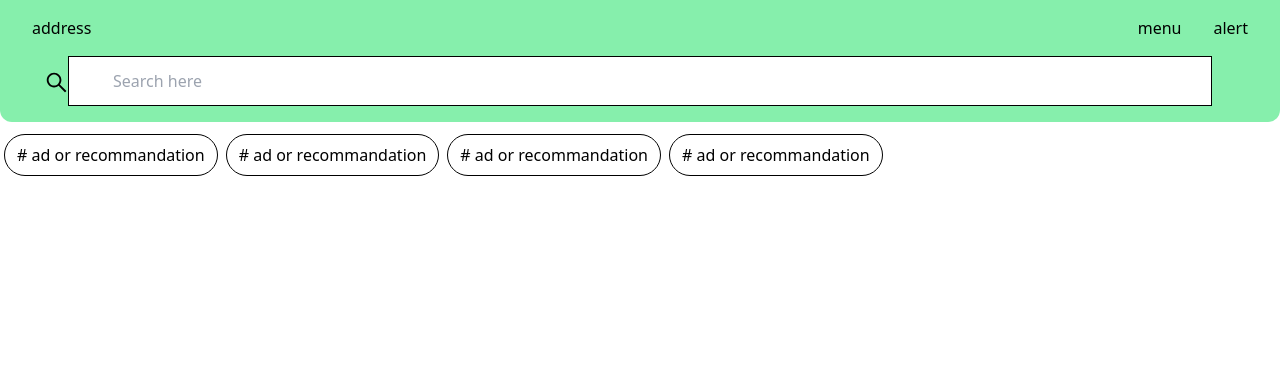
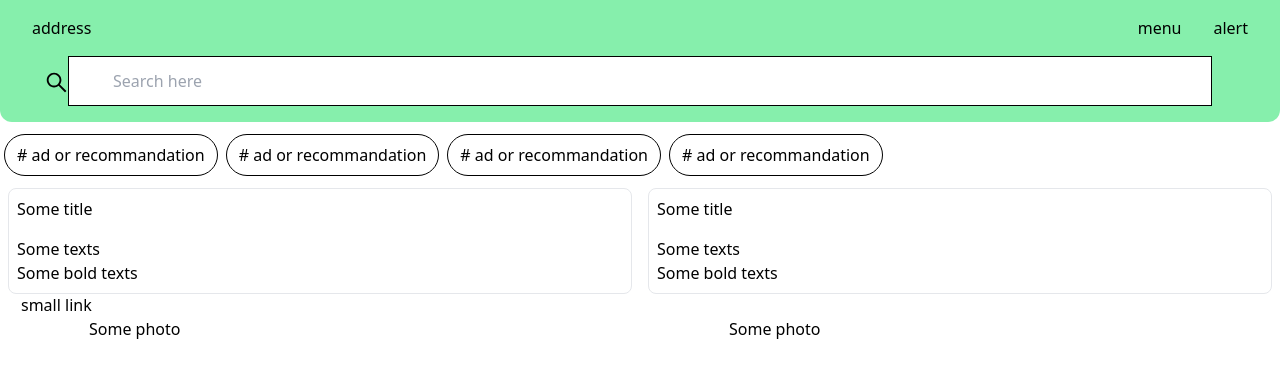
Before and after one commit to TheJ8467/serverless-react-ts, a React (Create React App) app: page / in a window 1280 px wide. Shown: the top 378 px of the page. Built offline with nearby package versions, Linux system fonts and the light colour scheme.

Commit message:
Begin to make main squares

```diff
--- a/src/components/App.tsx
+++ b/src/components/App.tsx
@@ -1,12 +1,14 @@
-import React, { FunctionComponent } from 'react';
-import BMSearchbar from './BMSearchbar';
-import BMAdbars from './BMAdbars';
+import { FunctionComponent } from 'react';
+import Searchbar from './Searchbar';
+import Linkbars from './Linkbars';
+import MainSquares from './main-screen/MainSquares';
 
 const App: FunctionComponent<{}> = () => {
   return (
     <>
-    <BMSearchbar />
-    <BMAdbars/>
+    <Searchbar />
+    <Linkbars/>
+    <MainSquares/>
     </>
   );
 }
--- a/src/components/BMAdbars.tsx
+++ b/src/components/Linkbars.tsx
@@ -1,6 +1,6 @@
-import React, { FunctionComponent as FC} from 'react';
+import { FunctionComponent as FC} from 'react';
 
-const BMAdbars: FC<{}> = () => {
+const Linkbars: FC<{}> = () => {
 
   return (
     <div className='flex overflow-x-auto hide-scrollbar'>
@@ -12,4 +12,4 @@ const BMAdbars: FC<{}> = () => {
   );
 }
 
-export default BMAdbars;
+export default Linkbars;
--- a/src/components/BMSearchbar.tsx
+++ b/src/components/Searchbar.tsx
@@ -1,7 +1,7 @@
-import React, { FunctionComponent as FC} from 'react';
+import { FunctionComponent as FC} from 'react';
 import { AiOutlineSearch } from 'react-icons/ai';
 
-const BMSearchbar: FC<{}> = () => {
+const Searchbar: FC<{}> = () => {
 
   return (
     <div className="container mx-auto pl-4 pr-4 bg-green-300 rounded-b-xl">
@@ -20,4 +20,4 @@ const BMSearchbar: FC<{}> = () => {
   );
 }
 
-export default BMSearchbar;
+export default Searchbar;
--- /dev/null
+++ b/src/components/main-screen/LargeSquare.tsx
@@ -0,0 +1,31 @@
+import { FunctionComponent as FC} from 'react';
+
+const LargeSqures: FC<{}> = () => {
+    return(
+        <div className='flex justify-center'>
+        <div className='mx-2 w-6/12 border rounded-lg '>
+            <h2 className='p-2'>Some title</h2>
+            <div className='p-2'>
+            <p>Some texts</p>
+            <p>Some bold texts</p>
+            </div>
+            <div className='pl-20 relative'>
+            <div className='absolute left-3' >small link</div>
+            <div className='absolute left-15 top-6' >Some photo</div>
+            </div>
+        </div>
+        <div className='mx-2 w-6/12 border rounded-lg'>
+            <h2 className='p-2'>Some title</h2>
+            <div className='p-2'>
+            <p>Some texts</p>
+            <p>Some bold texts</p>
+            </div>
+            <div className='pl-20 relative'>
+            <div className='absolute left-15 top-6' >Some photo</div>
+            </div>
+        </div>
+        </div>
+    )
+}
+
+export default LargeSqures
--- /dev/null
+++ b/src/components/main-screen/MainSquares.tsx
@@ -0,0 +1,10 @@
+import { FunctionComponent as FC} from 'react';
+import LargeSqures from './LargeSquare';
+
+const MainSquares: FC<{}> = () => {
+    return(
+        <LargeSqures />
+    )
+}
+
+export default MainSquares
```
